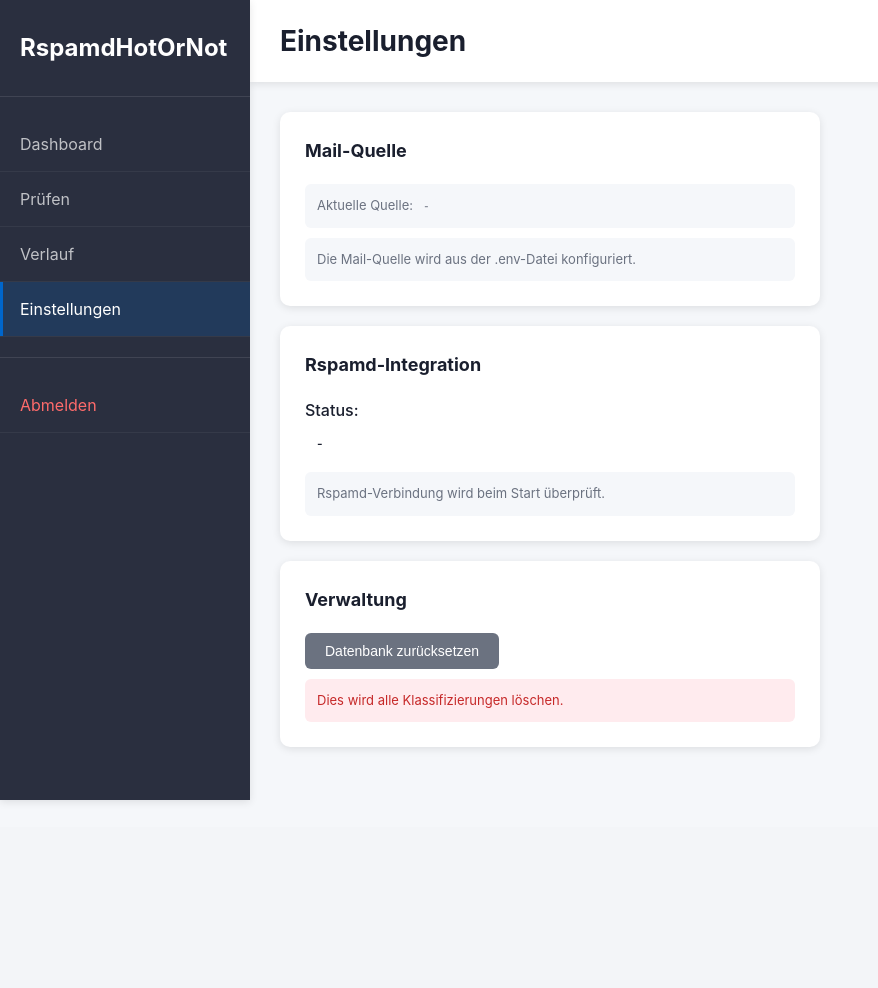
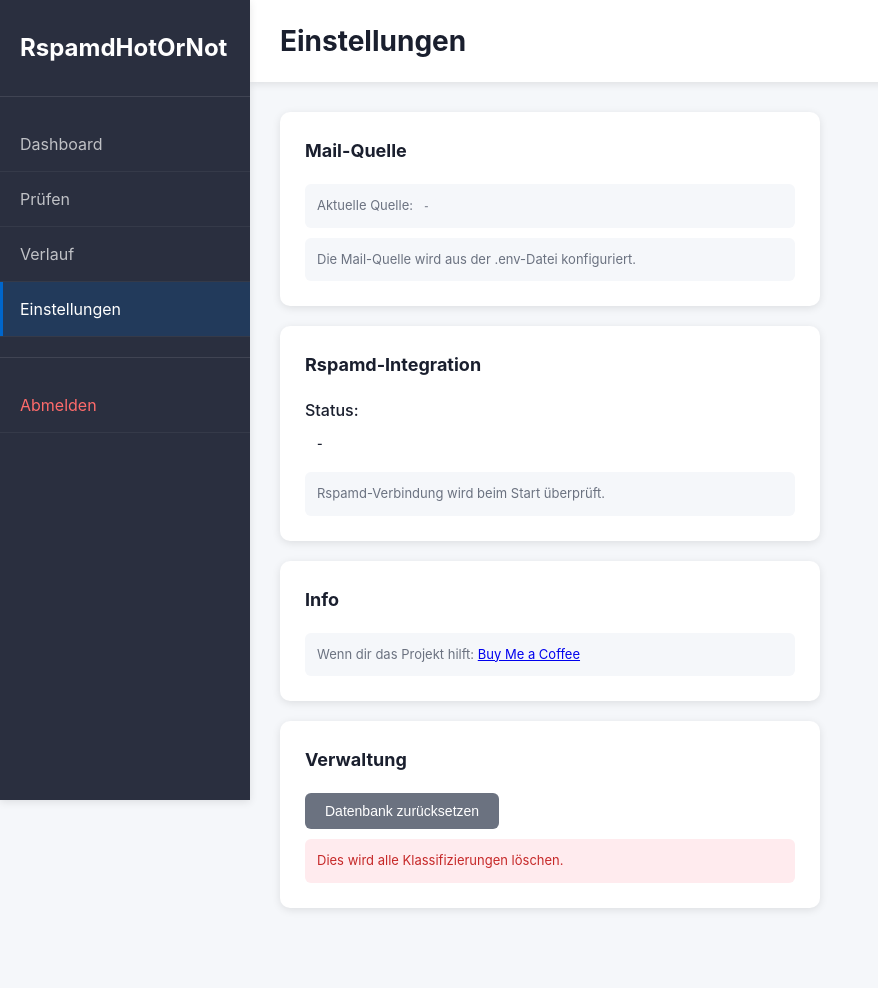
Before and after one commit to crz11880/RspamD-Hot-or-Not, a FastAPI app: page /settings in a window 1280 px wide. Shown: the whole page, without its empty margins (0-878 px from the left). Before the commit the page ends 801 px from the top, so only its background shows below. Run offline with FastAPI, Linux system fonts and the light colour scheme; parts of the project's set-up code (start-up, migrations or seed data) failed here and were passed over.

Commit message:
Step by Step Instructions:

```diff
--- a/app/templates/settings.html
+++ b/app/templates/settings.html
@@ -45,6 +45,11 @@
                         <span id="rspamdStatus" class="status-indicator">-</span>
                     </div>
                     <p class="note">Rspamd-Verbindung wird beim Start überprüft.</p>
+                </div>
+
+                <div class="settings-section">
+                    <h2>Info</h2>
+                    <p class="note">Wenn dir das Projekt hilft: <a href="https://buymeacoffee.com/worklessit" target="_blank" rel="noopener noreferrer">Buy Me a Coffee</a></p>
                 </div>
 
                 <div class="settings-section">
```
Also changed, not shown: README.md.
